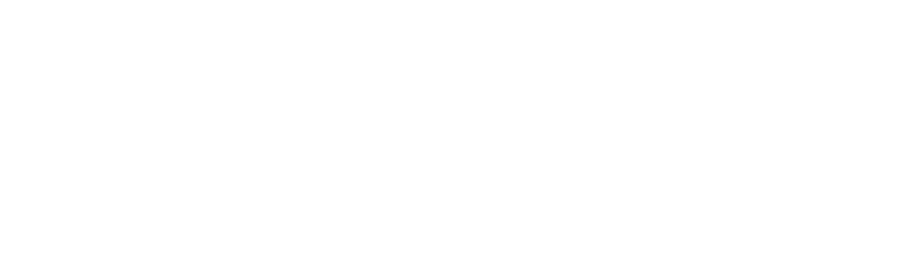
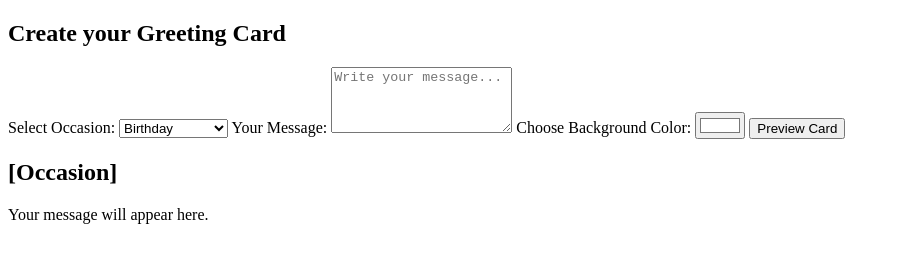
Before and after one commit to MGK-dev/JS-Practice-Project, a plain HTML site: page Greeting Card/greeting-card.html in a window 1280 px wide. Shown: the whole page, without its empty margins (0-899 px from the left). Drawn offline with Linux system fonts and the light colour scheme.

Commit message:
Create HTML structure for custom greeting card generator.

```diff
--- a/Greeting Card/greeting-card.html
+++ b/Greeting Card/greeting-card.html
@@ -6,5 +6,45 @@
     <title>Customize Greeting Card</title>
     <link rel="stylesheet" href="style.css" />
   </head>
-  <body></body>
+  <body>
+    <div class="container">
+      <!-- 1. Form Section -->
+      <div class="card-form">
+        <h2>Create your Greeting Card</h2>
+
+        <!-- Occasion dropdown -->
+        <label for="occasion">Select Occasion:</label>
+        <select id="occasion">
+          <option value="Birthday">Birthday</option>
+          <option value="Anniversary">Anniversary</option>
+          <option value="Congratulation">Congratulation</option>
+          <option value="Thank You">Thank You</option>
+        </select>
+
+        <!-- Message textarea -->
+        <label for="message">Your Message:</label>
+        <textarea
+          id="message"
+          rows="4"
+          placeholder="Write your message..."
+        ></textarea>
+
+        <!-- Background color picker -->
+        <label for="bgColor">Choose Background Color:</label>
+        <input type="color" id="bgColor" value="#ffffff" />
+
+        <!-- Preview button -->
+        <button id="PreviewBtn">Preview Card</button>
+      </div>
+
+      <!-- 2. Preview Section -->
+      <div class="card-preview" id="cardPreview">
+        <!-- Dynamic occasion heading -->
+        <h2 id="PreviewOccasion">[Occasion]</h2>
+
+        <!-- Dynamic message -->
+        <p id="previewMessage">Your message will appear here.</p>
+      </div>
+    </div>
+  </body>
 </html>
```
